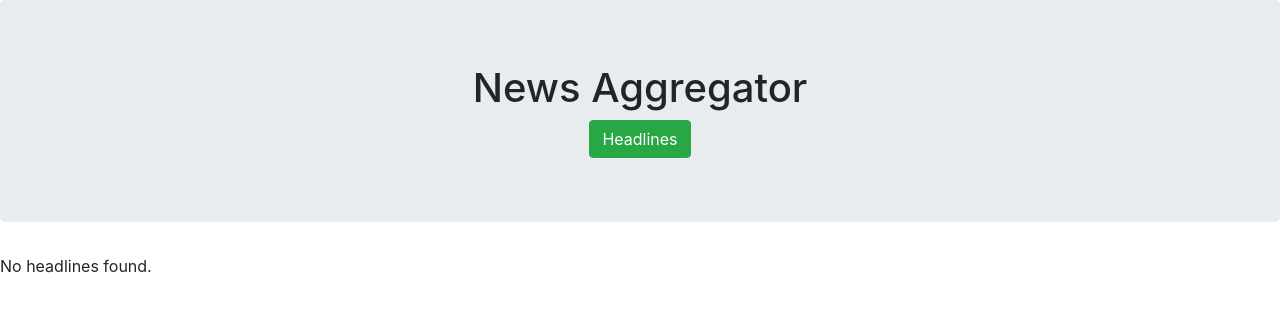
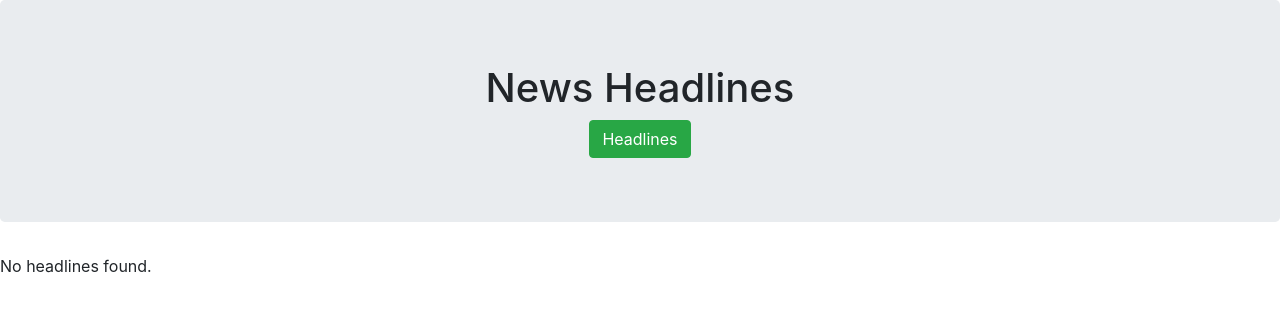
Before and after one commit to Wanjiru393/News-Aggregator, a Django app: page / in a window 1280 px wide. Shown: the top 312 px of the page. Run offline with Django 4.2, Linux system fonts and the light colour scheme; data that the repository does not hold is empty; some libraries are stand-ins or nearby versions.

Commit message:
Update index.html

```diff
--- a/news/templates/index.html
+++ b/news/templates/index.html
@@ -6,7 +6,7 @@
 </head>
 <body>
     <div class="jumbotron">
-        <center><h1>News Aggregator</h1>
+        <center><h1>News Headlines</h1>
             <a href="{% url 'scrape' %}" class="btn btn-success">Headlines</a>
         </center>
     </div>
```
